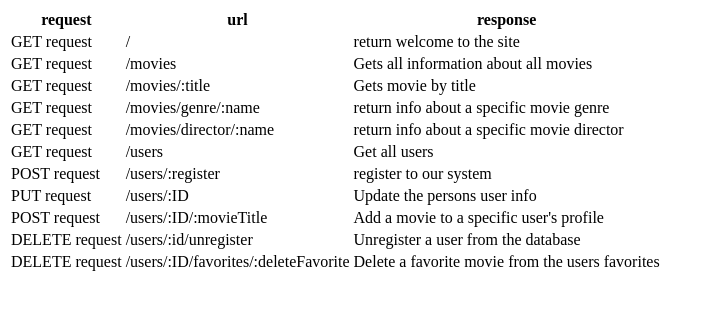
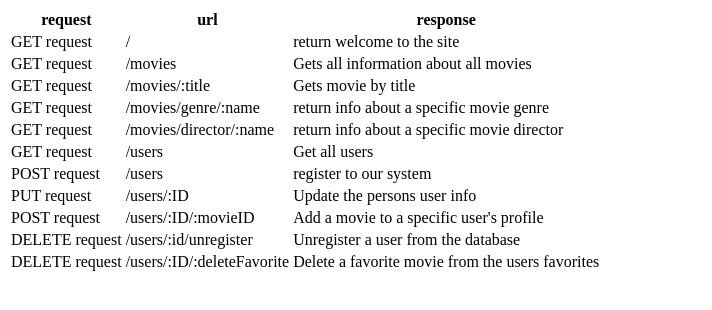
Before and after one commit to tommasobenedetti/movie_api, a website: page Public/documentation.html in a window 1280 px wide. Shown: the whole page, without its empty margins (0-712 px from the left). Drawn offline with Linux system fonts and the light colour scheme.

Commit message:
Update documentation.html

```diff
--- a/Public/documentation.html
+++ b/Public/documentation.html
@@ -49,7 +49,7 @@
         </tr>
         <tr>
             <td>POST request</td>
-            <td>/users/:register</td>
+            <td>/users</td>
             <td>register to our system</td>
         </tr>
         <tr>
@@ -59,7 +59,7 @@
         </tr>
         <tr>
             <td>POST request</td>
-            <td>/users/:ID/:movieTitle</td>
+            <td>/users/:ID/:movieID</td>
             <td>Add a movie to a specific user's profile</td>
         </tr>
         <tr>
@@ -69,7 +69,7 @@
         </tr>
         <tr>
             <td>DELETE request</td>
-            <td>/users/:ID/favorites/:deleteFavorite</td>
+            <td>/users/:ID/:deleteFavorite</td>
             <td>Delete a favorite movie from the users favorites</td>
         </tr>
     </tbody></table>
```
